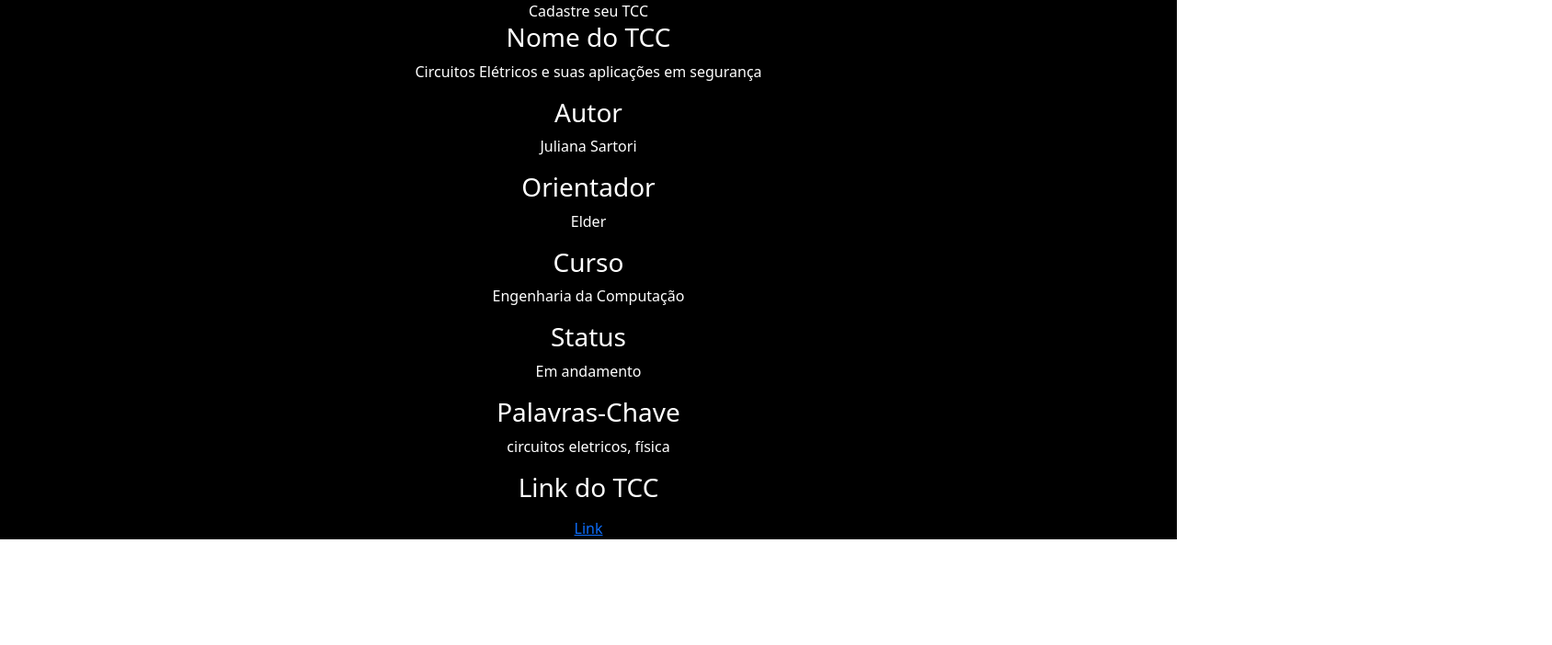
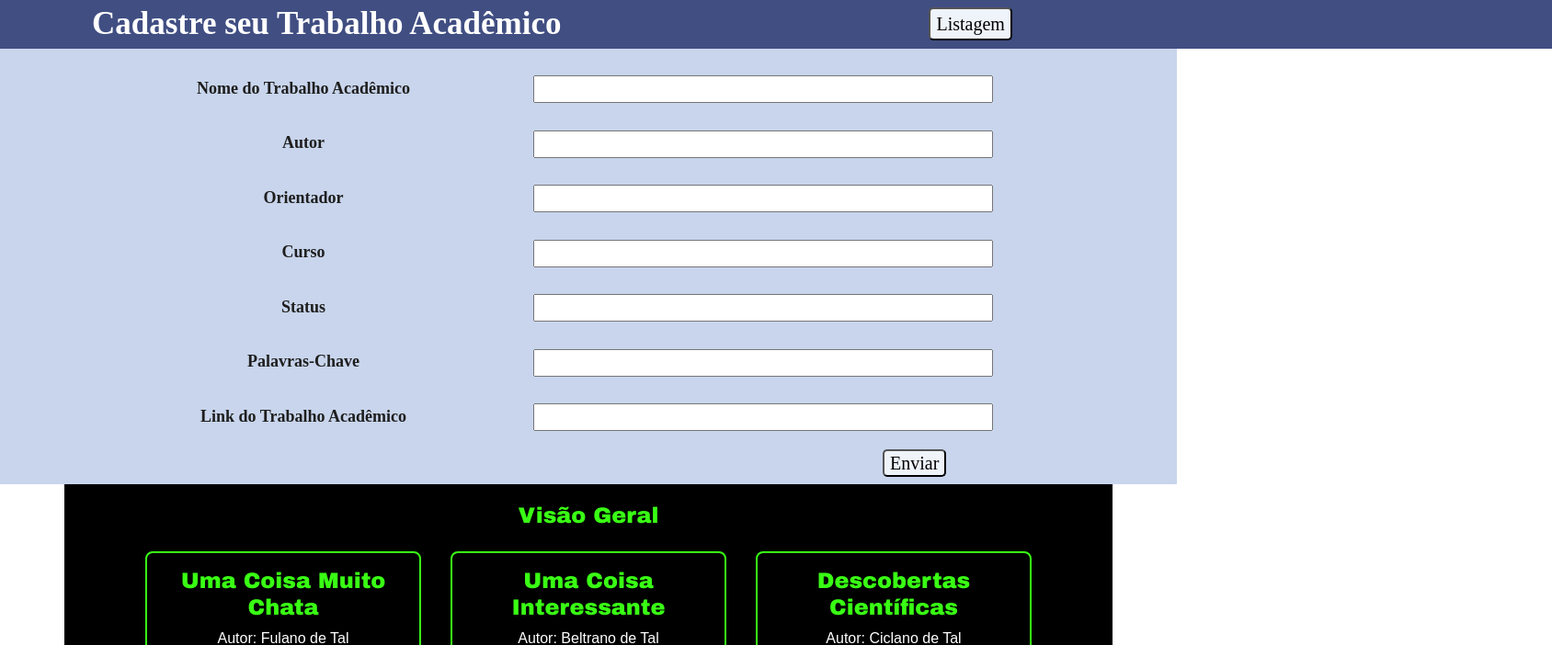
Before and after one commit to Juliana-Sartori/Sistema-de-gestao-de-trabalhos-acad-micos, a React (Create React App) app in the folder sistema-gta/: page / in a window 1280 px wide. Shown: the top 702 px of the page at 92% size, 1688 px wide, since content can reach past the window. Built offline with nearby package versions, Linux system fonts and the light colour scheme.

Commit message:
Co-authored-by: Gabriel Hérisson <GabrielHerisson@users.noreply.github.com>

```diff
--- a/sistema-gta/src/App.js
+++ b/sistema-gta/src/App.js
@@ -1,18 +1,19 @@
-import logo from './logo.svg';
-import './App.css';
-import Listagem from './components/Listagem.js';
-import Cadastro from './components/cadastro/cadastro.js'
+import logo from "./logo.svg";
+import "./App.css";
+import Listagem from "./components/Listagem.js";
+import Cadastro from "./components/cadastro/cadastro.js";
 
-const styles = {
-  backgroundColor: 'black',
-  color: 'white',  // Para garantir que o texto seja visível
-};
+// const styles = {
+//   backgroundColor: "#EFF3FA",
+//   color #1e1e1e, // Para garantir que o texto seja visível
+// };
 
 function App() {
   return (
-    <div className="App" style={styles}>
+    // <div className="App" style={styles}>
+    <div className="App">
       <Cadastro />
-      {/* <Listagem /> */}
+      <Listagem />
     </div>
   );
 }
--- /dev/null
+++ b/sistema-gta/src/components/cadastro/botao/botao.js
@@ -0,0 +1,15 @@
+import "./styles.css";
+
+const Evento = (props) => {
+  const meuEvento = () => {
+    console.log("ativado");
+  };
+  const { click } = props;
+  return (
+    <div className="botao">
+      <button onClick={meuEvento}>{click}</button>
+    </div>
+  );
+};
+
+export default Evento;
--- /dev/null
+++ b/sistema-gta/src/components/cadastro/botao/styles.css
@@ -0,0 +1,9 @@
+.botao button {
+  display: flex;
+  font-family: "Poppins";
+  font-style: normal;
+  font-weight: 200;
+  font-size: 20px;
+  background-color: #eff3fa;
+  border-radius: 5px;
+}
--- a/sistema-gta/src/components/cadastro/cadastro.js
+++ b/sistema-gta/src/components/cadastro/cadastro.js
@@ -1,40 +1,32 @@
 import Name from "./name/name";
+
 import "./styles.css";
+import Evento from "./botao/botao";
 
 const Cadastro = () => {
-return (<div className = "caixaCadastro"> Cadastre seu TCC
-<Name
-    title = "Nome do TCC"
-    info = "Circuitos Elétricos e suas aplicações em segurança"
-/>
-<Name
-    title = "Autor"
-    info = "Juliana Sartori"
-/>
-<Name
-    title = "Orientador"
-    info = "Elder"
-/>
-<Name
-    title = "Curso"
-    info = "Engenharia da Computação"
-/>
-<Name
-    title = "Status"
-    info = "Em andamento"
-/>
-<Name
-    title = "Palavras-Chave"
-    info = "circuitos eletricos, física"
-/>
-<Name
-    title = "Link do TCC"
-/>
-<a href="https://www2.ufjf.br/mecanica//files/2016/07/UFJF_2017_-TCC_Eduardo-Rezende-Pires.pdf" >
-        Link
-      </a>
-</div>);
+  console.log("Usuário Cadastrado!");
+
+  return (
+    <div className="caixaCadastro">
+      <p>
+        Cadastre seu Trabalho Acadêmico <Evento click="Listagem" />
+      </p>
+
+      <Name
+        title="Nome do Trabalho Acadêmico"
+        info="Circuitos Elétricos e suas aplicações em segurança"
+      />
+      <Name title="Autor" />
+      <Name title="Orientador" />
+      <Name title="Curso" />
+      <Name title="Status" />
+      <Name title="Palavras-Chave" />
+      <Name title="Link do Trabalho Acadêmico" />
+      <h6>
+        <Evento click="Enviar" />
+      </h6>
+    </div>
+  );
 };
 
-
 export default Cadastro;
--- a/sistema-gta/src/components/cadastro/name/name.css
+++ b/sistema-gta/src/components/cadastro/name/name.css
@@ -1,26 +1,29 @@
-.Name{
-    display: flex;
-    flex-direction: column;
-    justify-content: space-around;
-    width: 352px;
-    height: 692px;
-    background-color: blue;
+.dado {
+  margin-top: 10px;
+  margin-left: 80px;
+  display: flex;
+  justify-content: space-evenly;
+  align-items: baseline;
+  color: #1e1e1e;
 }
 
-.Name h3{
-    display: flex;
-    flex-direction: column;
-    justify-content: space-around;
-    width: 352px;
-    height: 692px;
-    background-color: orange;
+.dado h3 {
+  width: 500px;
+  height: 30px;
+  font-family: "Poppins";
+  font-style: normal;
+  font-weight: 700;
+  font-size: 18px;
+  line-height: 27px;
+  padding-top: 20px;
 }
 
-.Name p{
-    display: flex;
-    flex-direction: column;
-    justify-content: space-around;
-    width: 352px;
-    height: 692px;
-    background-color: green;
+.dado input {
+  width: 500px;
+  height: 30px;
+  font-family: "Poppins";
+  font-style: normal;
+  font-weight: 700;
+  font-size: 15px;
+  line-height: 27px;
 }
--- a/sistema-gta/src/components/cadastro/name/name.js
+++ b/sistema-gta/src/components/cadastro/name/name.js
@@ -1,14 +1,13 @@
 import "./name.css";
 
 const Name = (props) => {
-    const { title, info } = props;
-    return (
-        <div className="dado">
-            <h3>{title}</h3>
-            <p>{info}</p>
-
-        </div>);
+  const { title } = props;
+  return (
+    <div className="dado">
+      <h3>{title}</h3>
+      <input type="text" />
+    </div>
+  );
 };
 
-
 export default Name;
--- a/sistema-gta/src/components/cadastro/styles.css
+++ b/sistema-gta/src/components/cadastro/styles.css
@@ -1,19 +1,30 @@
-.title{
-    height: 100px;
-    display: flex;
-    align-items: center;
-    justify-content: space-between;
-    padding-right: 24px;
-    padding-left: 24px;
-    background-color: #000000;
+.caixaCadastro {
+  margin: auto;
+  color: #ffffff;
+  background-color: #c8d5ec;
+  display: flex;
+  flex-direction: column;
+  align-items: baseline;
 }
 
-.name{
-    height: 100px;
-    display: flex;
-    align-items: center;
-    justify-content: space-between;
-    padding-right: 24px;
-    padding-left: 24px;
-    background-color: #ee0c0c;
+.caixaCadastro p {
+  margin: auto;
+  padding-left: 100px;
+  font-size: 35px;
+  background-color: #404e82;
+  width: 211vh;
+  font-family: "Poppins";
+  font-style: normal;
+  font-weight: 700;
+  display: flex;
+  align-items: center;
+  gap: 50vh;
 }
+
+.caixaCadastro h6 {
+  display: flex;
+  align-items: center;
+  justify-content: space-evenly;
+  padding-left: 110vh;
+  padding-top: 20px;
+}
```
Also changed, not shown: sistema-gta/public/index.html (+8 -4 lines).
